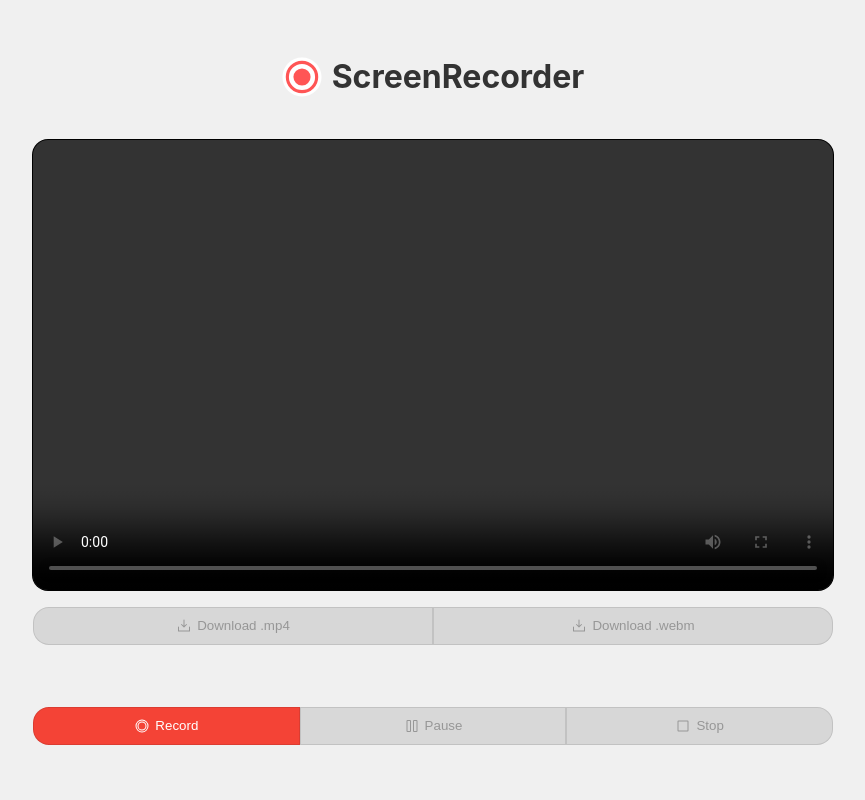
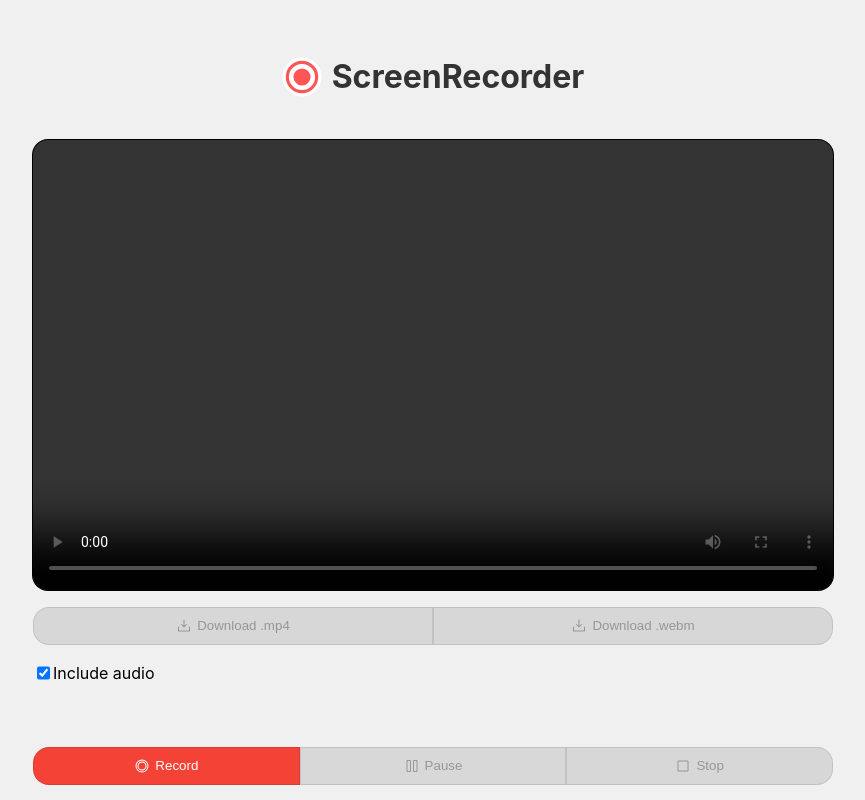
Before and after one commit to wilfison/screen-recorder, a React (Vite) app: page / in a window 1280 px wide. Shown: the whole page, without its empty margins (207-1072 px from the left). Built offline with nearby package versions, Linux system fonts and the light colour scheme.

Commit message:
chore: Refactor code to include audio option in screen recording

```diff
--- a/src/App.tsx
+++ b/src/App.tsx
@@ -89,12 +89,12 @@ function App() {
   return (
     <>
       <div className="main-container">
-        <div className="brand">
+        <div className="row brand">
           <img src={appIcon} alt="icon" />
           <h1>ScreenRecorder</h1>
         </div>
 
-        <div className="video-container">
+        <div className="row video-container">
           <video ref={video} autoPlay playsInline controls></video>
         </div>
 
@@ -113,7 +113,17 @@ function App() {
           />
         </div>
 
-        <div className="progress-container">
+        <div className="row">
+          <input
+            type="checkbox"
+            id="include-audio"
+            checked={state.includeAudio}
+            onChange={(e) => updateState({ includeAudio: e.target.checked })}
+          />
+          <label htmlFor="include-audio">Include audio</label>
+        </div>
+
+        <div className="row progress-container">
           <div
             className="progress-bar"
             style={{ display: state.processProgress > 0 ? "block" : "none" }}
--- a/src/data.ts
+++ b/src/data.ts
@@ -13,4 +13,5 @@ export const INITIAL_STATE: AppState = {
   downloadReady: false,
   processProgress: 0,
   processedVideoUrl: null,
+  includeAudio: true,
 };
--- a/src/screen_recorder.ts
+++ b/src/screen_recorder.ts
@@ -13,19 +13,8 @@ export default class ScreenRecorder implements IScreenRecorder {
     this.onRecordReady = () => {};
   }
 
-  async startRecordingAsync() {
-    const videoStream = await navigator.mediaDevices.getDisplayMedia({
-      video: true,
-    });
-
-    const audioStream = await navigator.mediaDevices.getUserMedia({
-      audio: true,
-    });
-
-    const tracks = [
-      ...videoStream.getTracks(),
-      ...audioStream.getAudioTracks(),
-    ];
+  async startRecordingAsync(audio: boolean) {
+    const tracks = await this._getMediaTracks(audio);
     const stream = new MediaStream(tracks);
 
     this._setVideoSrc(stream, 0);
@@ -68,6 +57,26 @@ export default class ScreenRecorder implements IScreenRecorder {
     this.mediaRecorder.stream.getTracks().forEach((track) => track.stop());
   }
 
+  private async _getMediaTracks(audio: boolean) {
+    let tracks = [];
+
+    const videoStream = await navigator.mediaDevices.getDisplayMedia({
+      video: true,
+    });
+
+    tracks = [...videoStream.getTracks()];
+
+    if (audio) {
+      const audioStream = await navigator.mediaDevices.getUserMedia({
+        audio: true,
+      });
+
+      tracks = [...tracks, ...audioStream.getAudioTracks()];
+    }
+
+    return tracks;
+  }
+
   private _setVideoSrc(src: MediaStream | string | null, volume: number) {
     if (!this.videoElement) {
       return;
--- a/src/types.d.ts
+++ b/src/types.d.ts
@@ -1,7 +1,7 @@
 interface IScreenRecorder {
   onRecordReady: (blob: Blob) => void;
   videoElement: HTMLVideoElement | undefined;
-  startRecordingAsync: () => Promise<void>;
+  startRecordingAsync: (audio: boolean) => Promise<void>;
   pauseResumeRecording: () => void;
   stopRecording: () => void;
 }
@@ -12,4 +12,5 @@ type AppState = {
   downloadReady: boolean;
   processProgress: number;
   processedVideoUrl: string | null;
+  includeAudio: boolean;
 };
```
